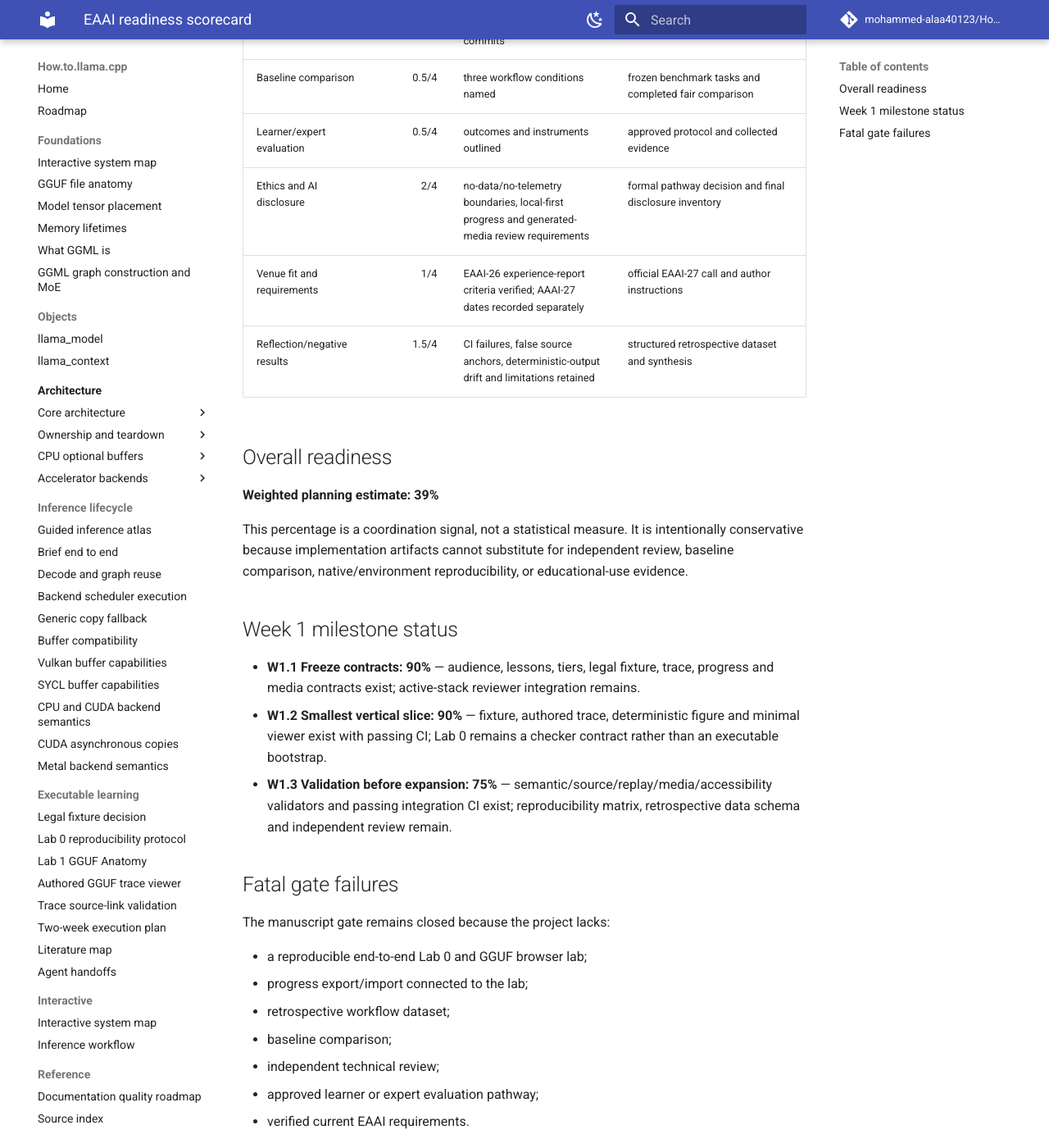
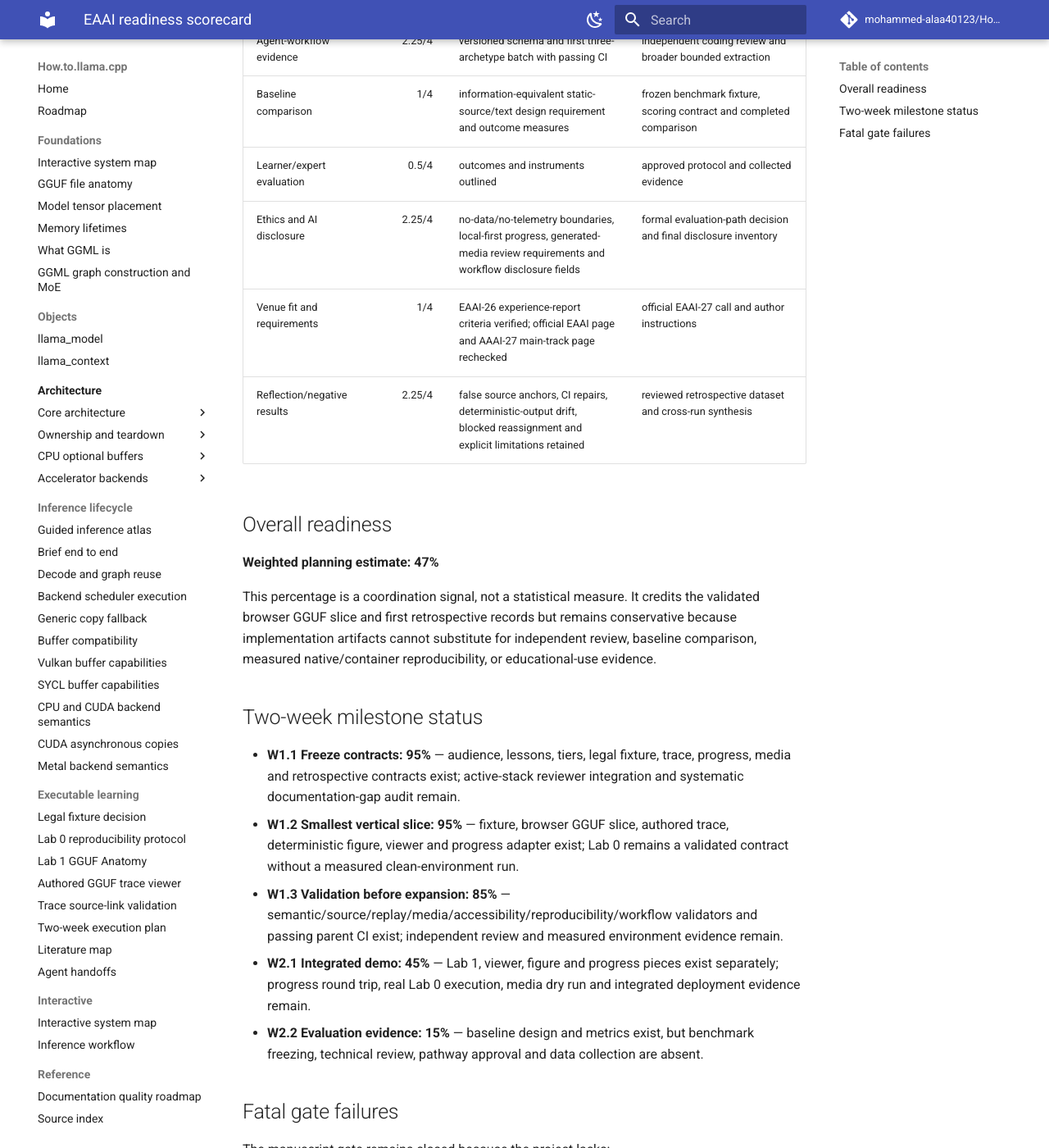
Before and after one commit to mohammed-alaa40123/How.to.llama.cpp, an MkDocs documentation site: the page built from docs/publication/readiness-scorecard.md, in a window 1280 px wide and 1400 px high, scrolled down 1531 px. Shown: the whole window at 82% size. Built offline with MkDocs 1.6.1 and Material for MkDocs 9.7.7, drawn with Linux system fonts in a browser that asks for light colours; comment, search, counter and statistics services are not loaded; some of the changed text lies outside the part shown.

Commit message:
Update EAAI readiness after Lab 1, DATA-01, and progress MVP

```diff
--- a/docs/publication/readiness-scorecard.md
+++ b/docs/publication/readiness-scorecard.md
@@ -1,6 +1,6 @@
 # EAAI readiness scorecard
 
-_Last updated: 2026-07-17 09:22 Africa/Cairo_
+_Last updated: 2026-07-17 15:00 Africa/Cairo_
 
 Scores use a 0-4 evidence scale:
 
@@ -14,42 +14,44 @@ Scores use a 0-4 evidence scale:
 |---|---:|---|---|
 | Educational framing | 2.5/4 | target audience, prerequisites, misconceptions and three lesson contracts frozen | systematic documentation-gap audit and expert review of objectives |
 | Research questions and contribution | 2/4 | four planning RQs and bounded contribution statements | claims-evidence table tied to collected data and baselines |
-| Lab platform architecture | 2/4 | unequal browser/local/cloud tiers and legal fixture policy | reproducibility matrix and clean-environment executions |
-| Lab 0 | 1.5/4 | six-phase schema, validator and model-free report | command runner, diagnostics, timing and local/devcontainer evidence |
-| GGUF browser lab | 1.25/4 | deterministic fixture, golden parse, figure and lesson contract | browser parser, checkpoints, progress adapter and accessibility validation |
-| Executable lecture | 2.5/4 | pinned trace, corrected source anchors, deterministic replay and keyboard-operable viewer with transcript fallback | bounded native/faithful capture, independent review and static baseline comparison |
-| Progress/privacy | 2/4 | local-only schema and privacy constraints | export/import, migration, corruption recovery and storage adapter tests |
+| Lab platform architecture | 2.25/4 | explicit unequal browser/local/cloud tiers, legal fixture policy and Lab 0 reproducibility contract | clean local-native and devcontainer executions |
+| Lab 0 | 2/4 | six-phase and reproducibility schemas, validators, diagnostics and timing contract | measured Ubuntu 24.04 and devcontainer rows; bounded runner integration |
+| GGUF browser lab | 2.5/4 | deterministic browser parser, Python/golden agreement, figure, Predict-Discover-Explain checkpoints and static fallback | progress integration and browser-level accessibility verification |
+| Executable lecture | 2.5/4 | pinned trace, corrected source anchors, deterministic replay and keyboard-operable viewer with transcript fallback | bounded faithful/native capture, independent review and static baseline comparison |
+| Progress/privacy | 2.5/4 | local-only schema plus framework-free export/import, version gate, corruption-preserving import and privacy checks | final-head CI, Lab 1 round trip and real-browser recovery/accessibility check |
 | Media/provenance | 2.5/4 | manifest validator, official API review and deterministic figure with exact checksums | acceptance/revision/rejection dry run and stale-asset test |
-| Accessibility | 2.5/4 | generated-site checks, viewer keyboard controls, live text status, reduced motion and transcript fallback | browser-level keyboard/focus testing for all vertical slices |
+| Accessibility | 2.5/4 | generated-site checks, viewer keyboard controls, live text status, reduced motion and transcript/static fallbacks | browser-level keyboard/focus testing for Lab 1 and progress controls |
 | Technical correctness | 2/4 | pinned sources, source-anchor validation, deterministic fixtures and semantic validators | independent llama.cpp/GGML review |
-| Reproducibility | 2/4 | deterministic fixture/figure/viewer payload and passing integrated CI | supported-environment matrix and clean Lab 0 executions |
-| Agent-workflow evidence | 1.5/4 | durable logs, handoffs, corrections and stacked commits | retrospective extraction, human-correction and cost records |
-| Baseline comparison | 0.5/4 | three workflow conditions named | frozen benchmark tasks and completed fair comparison |
+| Reproducibility | 2.25/4 | deterministic fixture/figure/viewer/browser payloads, passing parent CI and Lab 0 comparison contract | measured supported-environment matrix |
+| Agent-workflow evidence | 2.25/4 | versioned schema and first three-archetype batch with passing CI | independent coding review and broader bounded extraction |
+| Baseline comparison | 1/4 | information-equivalent static-source/text design requirement and outcome measures | frozen benchmark fixture, scoring contract and completed comparison |
 | Learner/expert evaluation | 0.5/4 | outcomes and instruments outlined | approved protocol and collected evidence |
-| Ethics and AI disclosure | 2/4 | no-data/no-telemetry boundaries, local-first progress and generated-media review requirements | formal pathway decision and final disclosure inventory |
-| Venue fit and requirements | 1/4 | EAAI-26 experience-report criteria verified; AAAI-27 dates recorded separately | official EAAI-27 call and author instructions |
-| Reflection/negative results | 1.5/4 | CI failures, false source anchors, deterministic-output drift and limitations retained | structured retrospective dataset and synthesis |
+| Ethics and AI disclosure | 2.25/4 | no-data/no-telemetry boundaries, local-first progress, generated-media review requirements and workflow disclosure fields | formal evaluation-path decision and final disclosure inventory |
+| Venue fit and requirements | 1/4 | EAAI-26 experience-report criteria verified; official EAAI page and AAAI-27 main-track page rechecked | official EAAI-27 call and author instructions |
+| Reflection/negative results | 2.25/4 | false source anchors, CI repairs, deterministic-output drift, blocked reassignment and explicit limitations retained | reviewed retrospective dataset and cross-run synthesis |
 
 ## Overall readiness
 
-**Weighted planning estimate: 39%**
+**Weighted planning estimate: 47%**
 
-This percentage is a coordination signal, not a statistical measure. It is intentionally conservative because implementation artifacts cannot substitute for independent review, baseline comparison, native/environment reproducibility, or educational-use evidence.
+This percentage is a coordination signal, not a statistical measure. It credits the validated browser GGUF slice and first retrospective records but remains conservative because implementation artifacts cannot substitute for independent review, baseline comparison, measured native/container reproducibility, or educational-use evidence.
 
-## Week 1 milestone status
+## Two-week milestone status
 
-- **W1.1 Freeze contracts: 90%** — audience, lessons, tiers, legal fixture, trace, progress and media contracts exist; active-stack reviewer integration remains.
-- **W1.2 Smallest vertical slice: 90%** — fixture, authored trace, deterministic figure and minimal viewer exist with passing CI; Lab 0 remains a checker contract rather than an executable bootstrap.
-- **W1.3 Validation before expansion: 75%** — semantic/source/replay/media/accessibility validators and passing integration CI exist; reproducibility matrix, retrospective data schema and independent review remain.
+- **W1.1 Freeze contracts: 95%** — audience, lessons, tiers, legal fixture, trace, progress, media and retrospective contracts exist; active-stack reviewer integration and systematic documentation-gap audit remain.
+- **W1.2 Smallest vertical slice: 95%** — fixture, browser GGUF slice, authored trace, deterministic figure, viewer and progress adapter exist; Lab 0 remains a validated contract without a measured clean-environment run.
+- **W1.3 Validation before expansion: 85%** — semantic/source/replay/media/accessibility/reproducibility/workflow validators and passing parent CI exist; independent review and measured environment evidence remain.
+- **W2.1 Integrated demo: 45%** — Lab 1, viewer, figure and progress pieces exist separately; progress round trip, real Lab 0 execution, media dry run and integrated deployment evidence remain.
+- **W2.2 Evaluation evidence: 15%** — baseline design and metrics exist, but benchmark freezing, technical review, pathway approval and data collection are absent.
 
 ## Fatal gate failures
 
 The manuscript gate remains closed because the project lacks:
 
-- a reproducible end-to-end Lab 0 and GGUF browser lab;
-- progress export/import connected to the lab;
-- retrospective workflow dataset;
-- baseline comparison;
+- measured reproducible Lab 0 local-native and devcontainer execution;
+- progress export/import connected to the browser GGUF lab;
+- a reviewed retrospective workflow dataset beyond the first representational batch;
+- a completed fair baseline comparison;
 - independent technical review;
-- approved learner or expert evaluation pathway;
+- an approved learner or expert evaluation pathway;
 - verified current EAAI requirements.
```
